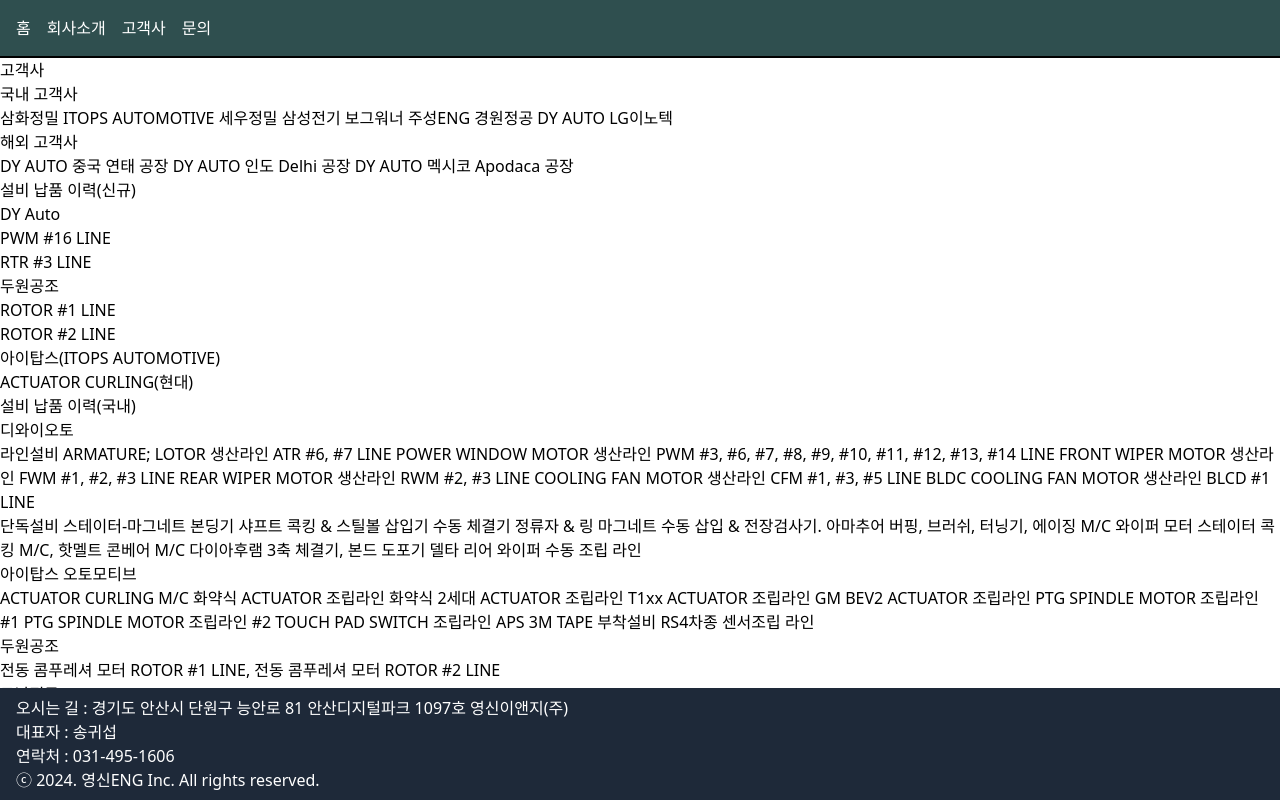
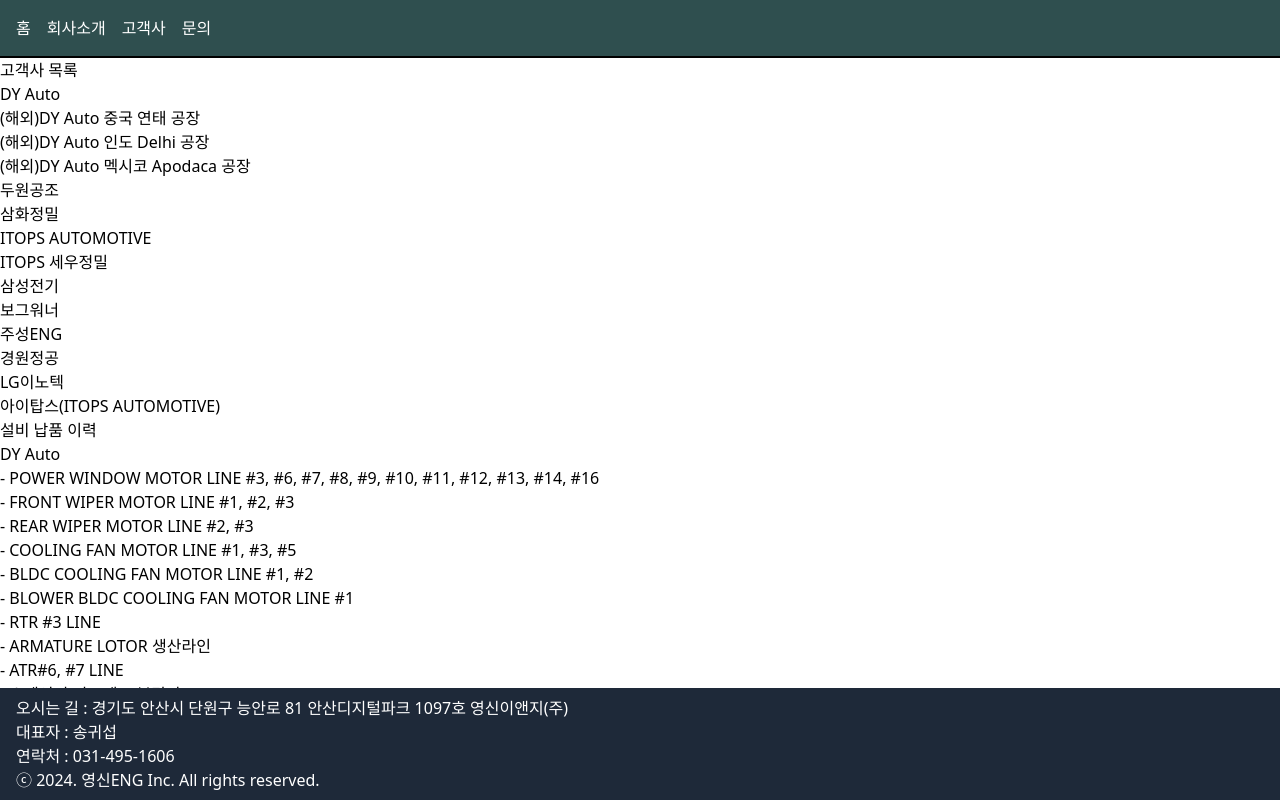
Before and after one commit to obo1412/yseng-website, a SvelteKit app: page /clients in a window 1280 px wide. Shown: the top 800 px of the page. Built offline with nearby package versions, Linux system fonts and the light colour scheme.

Commit message:
리스트 정리중

```diff
--- a/src/routes/clients/+page.svelte
+++ b/src/routes/clients/+page.svelte
@@ -3,55 +3,27 @@
 </script>
 
 <div class="border-t-2">
-	<h1>고객사</h1>
-	<div>
-		<h2>국내 고객사</h2>
-		<span>삼화정밀</span>
-		<span>ITOPS AUTOMOTIVE</span>
-		<span>세우정밀</span>
-		<span>삼성전기</span>
-		<span>보그워너</span>
-		<span>주성ENG</span>
-		<span>경원정공</span>
-		<span>DY AUTO</span>
-		<span>LG이노텍</span>
-	</div>
-	<div>
-		<h2>해외 고객사</h2>
-		<span>DY AUTO 중국 연태 공장</span>
-		<span>DY AUTO 인도 Delhi 공장</span>
-		<span>DY AUTO 멕시코 Apodaca 공장</span>
-	</div>
+	<h1>고객사 목록</h1>
+	{#each clientList as client}
+		<div>
+			<h2>{client.company}</h2>
+		</div>
+	{/each}
 </div>
 <div>
-	<h1>설비 납품 이력(신규)</h1>
+	<h1>설비 납품 이력</h1>
 	{#each clientList as client}
 		<div>
 			<h2>{client.company}</h2>
 			<div>
 				{#each client.machinery as item}
-					<div>{item}</div>
+					<div>- {item}</div>
 				{/each}
 			</div>
 		</div>
 	{/each}
 </div>
 <div>
-	<h1>설비 납품 이력(국내)</h1>
-	<div>
-		<h2>디와이오토</h2>
-		<div>
-			라인설비 ARMATURE; LOTOR 생산라인 ATR #6, #7 LINE POWER WINDOW MOTOR 생산라인 PWM #3, #6, #7,
-			#8, #9, #10, #11, #12, #13, #14 LINE FRONT WIPER MOTOR 생산라인 FWM #1, #2, #3 LINE REAR WIPER
-			MOTOR 생산라인 RWM #2, #3 LINE COOLING FAN MOTOR 생산라인 CFM #1, #3, #5 LINE BLDC COOLING FAN
-			MOTOR 생산라인 BLCD #1 LINE
-		</div>
-		<div>
-			단독설비 스테이터-마그네트 본딩기 샤프트 콕킹 & 스틸볼 삽입기 수동 체결기 정류자 & 링 마그네트
-			수동 삽입 & 전장검사기. 아마추어 버핑, 브러쉬, 터닝기, 에이징 M/C 와이퍼 모터 스테이터 콕킹
-			M/C, 핫멜트 콘베어 M/C 다이아후램 3축 체결기, 본드 도포기 델타 리어 와이퍼 수동 조립 라인
-		</div>
-	</div>
 	<div>
 		<h2>아이탑스 오토모티브</h2>
 		<div>
--- a/src/routes/clients/clientsList.svelte
+++ b/src/routes/clients/clientsList.svelte
@@ -1,7 +1,39 @@
 <script context="module">
 	export const clientList = [
-		{ company: 'DY Auto', machinery: ['PWM #16 LINE', 'RTR #3 LINE'] },
+		{
+			company: 'DY Auto',
+			machinery: [
+				'POWER WINDOW MOTOR LINE #3, #6, #7, #8, #9, #10, #11, #12, #13, #14, #16',
+				'FRONT WIPER MOTOR LINE #1, #2, #3',
+				'REAR WIPER MOTOR LINE #2, #3',
+				'COOLING FAN MOTOR LINE #1, #3, #5',
+				'BLDC COOLING FAN MOTOR LINE #1, #2',
+				'BLOWER BLDC COOLING FAN MOTOR LINE #1',
+				'RTR #3 LINE',
+				'ARMATURE LOTOR 생산라인',
+				'ATR#6, #7 LINE',
+				'스테이터-마그네트 본딩기',
+				'샤프트 콕킹 & 스틸볼 삽입기',
+				'수동 체결기',
+				'정류자 & 링마그네트 수동 삽입 & 전장검사기',
+				'아마추어 버핑, 브러쉬, 터닝기, 에이징 M/C',
+				'와이퍼 모터 스테이터 콕킹 M/C, 핫멜트 컨베어 M/C',
+				'다이아프램 3축 체결기, 본드 도포기',
+				'델타 리어 와이퍼 수동 조립라인'
+			]
+		},
+		{ company: '(해외)DY Auto 중국 연태 공장', machinery: [] },
+		{ company: '(해외)DY Auto 인도 Delhi 공장', machinery: [] },
+		{ company: '(해외)DY Auto 멕시코 Apodaca 공장', machinery: [] },
 		{ company: '두원공조', machinery: ['ROTOR #1 LINE', 'ROTOR #2 LINE'] },
+		{ company: '삼화정밀', machinery: [] },
+		{ company: 'ITOPS AUTOMOTIVE', machinery: [] },
+		{ company: 'ITOPS 세우정밀', machinery: [] },
+		{ company: '삼성전기', machinery: [] },
+		{ company: '보그워너', machinery: [] },
+		{ company: '주성ENG', machinery: [] },
+		{ company: '경원정공', machinery: [] },
+		{ company: 'LG이노텍', machinery: [] },
 		{
 			company: '아이탑스(ITOPS AUTOMOTIVE)',
 			machinery: ['ACTUATOR CURLING(현대)']
```
